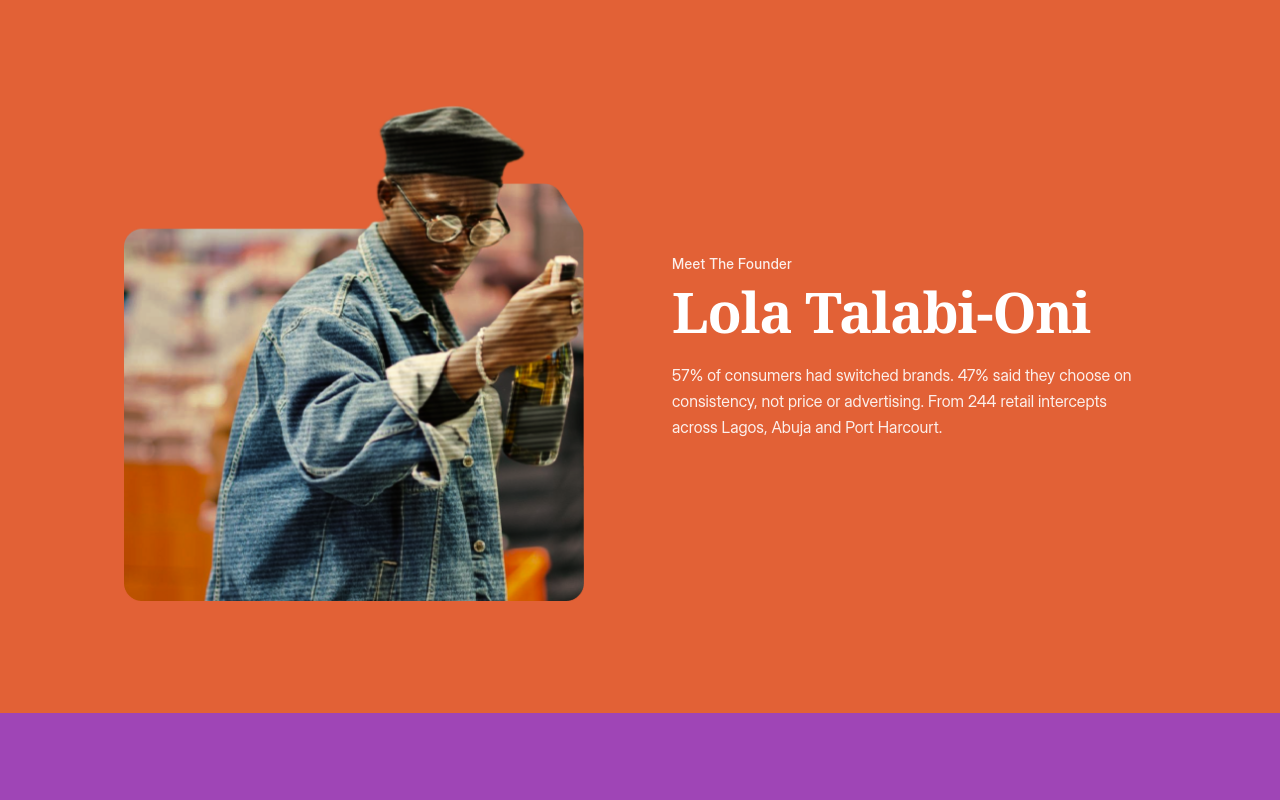
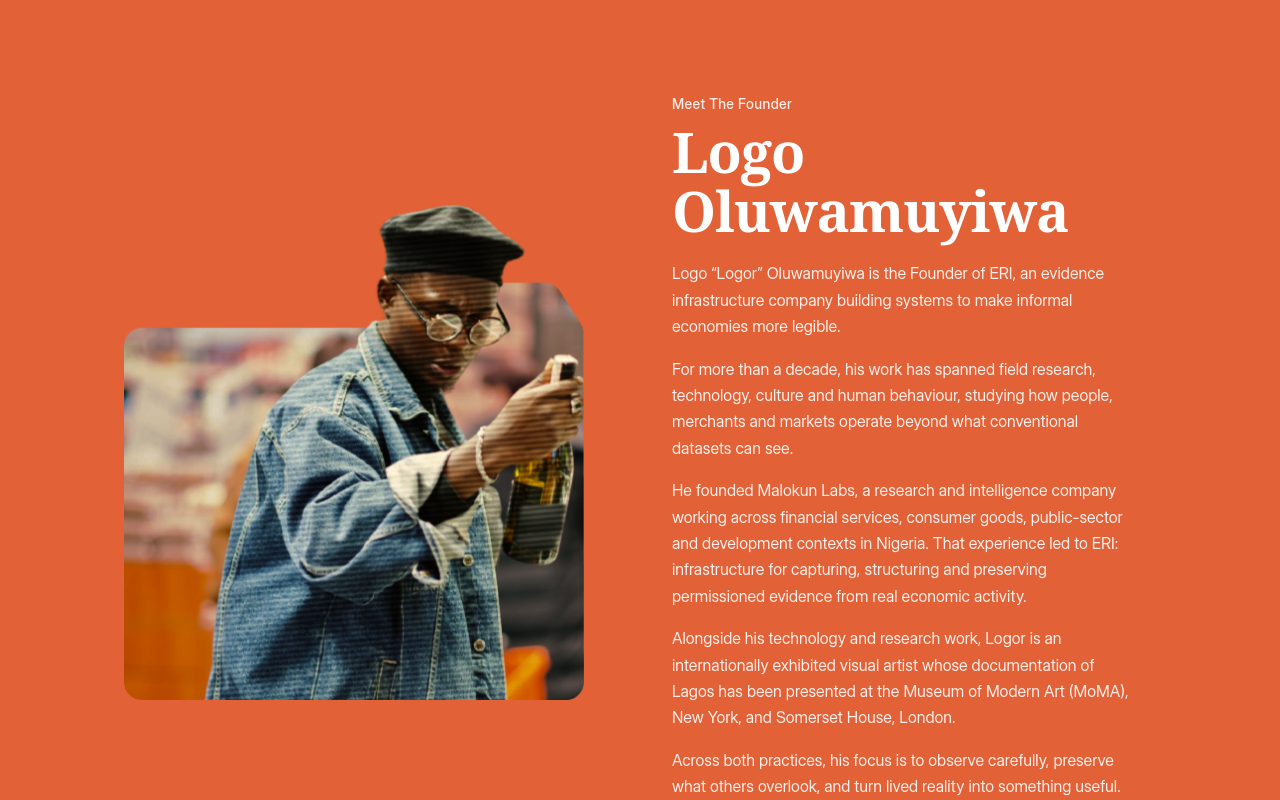
Before and after one commit to Malokunlabs/eri, a Next.js app: page /about in a window 1280 px wide. Shown: the part 1460-2260 px from the top of the page. Built offline with nearby package versions, Linux system fonts and the light colour scheme; no server answers.

Commit message:
docs: update founder details and bio for Logo Oluwamuyiwa on about page

```diff
--- a/src/components/about/about-page-content.tsx
+++ b/src/components/about/about-page-content.tsx
@@ -277,7 +277,7 @@
 
       {/* Section 3: Meet The Founders */}
       <section aria-label="Meet The Founders">
-        {/* Founder 1: Lola Talabi-Oni (Orange Background) */}
+        {/* Founder 1: Logo Oluwamuyiwa (Orange Background) */}
         <div className="bg-eri-coral py-16 text-white sm:py-20 lg:py-28">
           <Container size="insights">
             <div className="grid items-center gap-10 lg:grid-cols-2 lg:gap-16">
@@ -285,7 +285,7 @@
                 <div className="relative aspect-464/513 w-full max-w-115">
                   <Image
                     src="/images/about/manonleft.png"
-                    alt="Lola Talabi-Oni"
+                    alt="Logo Oluwamuyiwa"
                     fill
                     sizes="(max-width: 1023px) 100vw, 460px"
                     className="pointer-events-none object-contain"
@@ -298,19 +298,46 @@
                   Meet The Founder
                 </p>
                 <h3 className="mt-2 font-display text-[38px] font-semibold leading-[1.06] tracking-[-0.02em] text-white sm:text-[48px] lg:text-[56px]">
-                  Lola Talabi-Oni
+                  Logo Oluwamuyiwa
                 </h3>
-                <p className="mt-4 max-w-115 text-[15px] leading-[1.55] text-white/90 sm:mt-5 sm:text-[16px] sm:leading-[1.65]">
-                  57% of consumers had switched brands. 47% said they choose on
-                  consistency, not price or advertising. From 244 retail
-                  intercepts across Lagos, Abuja and Port Harcourt.
-                </p>
+                <div className="mt-4 max-w-115 space-y-4 text-[15px] leading-[1.55] text-white/90 sm:mt-5 sm:text-[16px] sm:leading-[1.65]">
+                  <p>
+                    Logo &ldquo;Logor&rdquo; Oluwamuyiwa is the Founder of ERI,
+                    an evidence infrastructure company building systems to make
+                    informal economies more legible.
+                  </p>
+                  <p>
+                    For more than a decade, his work has spanned field research,
+                    technology, culture and human behaviour, studying how
+                    people, merchants and markets operate beyond what
+                    conventional datasets can see.
+                  </p>
+                  <p>
+                    He founded Malokun Labs, a research and intelligence
+                    company working across financial services, consumer goods,
+                    public-sector and development contexts in Nigeria. That
+                    experience led to ERI: infrastructure for capturing,
+                    structuring and preserving permissioned evidence from real
+                    economic activity.
+                  </p>
+                  <p>
+                    Alongside his technology and research work, Logor is an
+                    internationally exhibited visual artist whose documentation
+                    of Lagos has been presented at the Museum of Modern Art
+                    (MoMA), New York, and Somerset House, London.
+                  </p>
+                  <p>
+                    Across both practices, his focus is to observe carefully,
+                    preserve what others overlook, and turn lived reality into
+                    something useful.
+                  </p>
+                </div>
               </div>
             </div>
           </Container>
         </div>
 
-        {/* Founder 2: Logor Oluwamuyiwa (Purple Background) */}
+        {/* Founder 2: Logor Oluwamuyiwa (Purple Background)
         <div className="bg-[#9F45B6] py-16 text-white sm:py-20 lg:py-28">
           <Container size="insights">
             <div className="grid items-center gap-10 lg:grid-cols-2 lg:gap-16">
@@ -342,6 +369,7 @@
             </div>
           </Container>
         </div>
+        */}
       </section>
 
       {/* Section 4: Meet The Team */}
```
